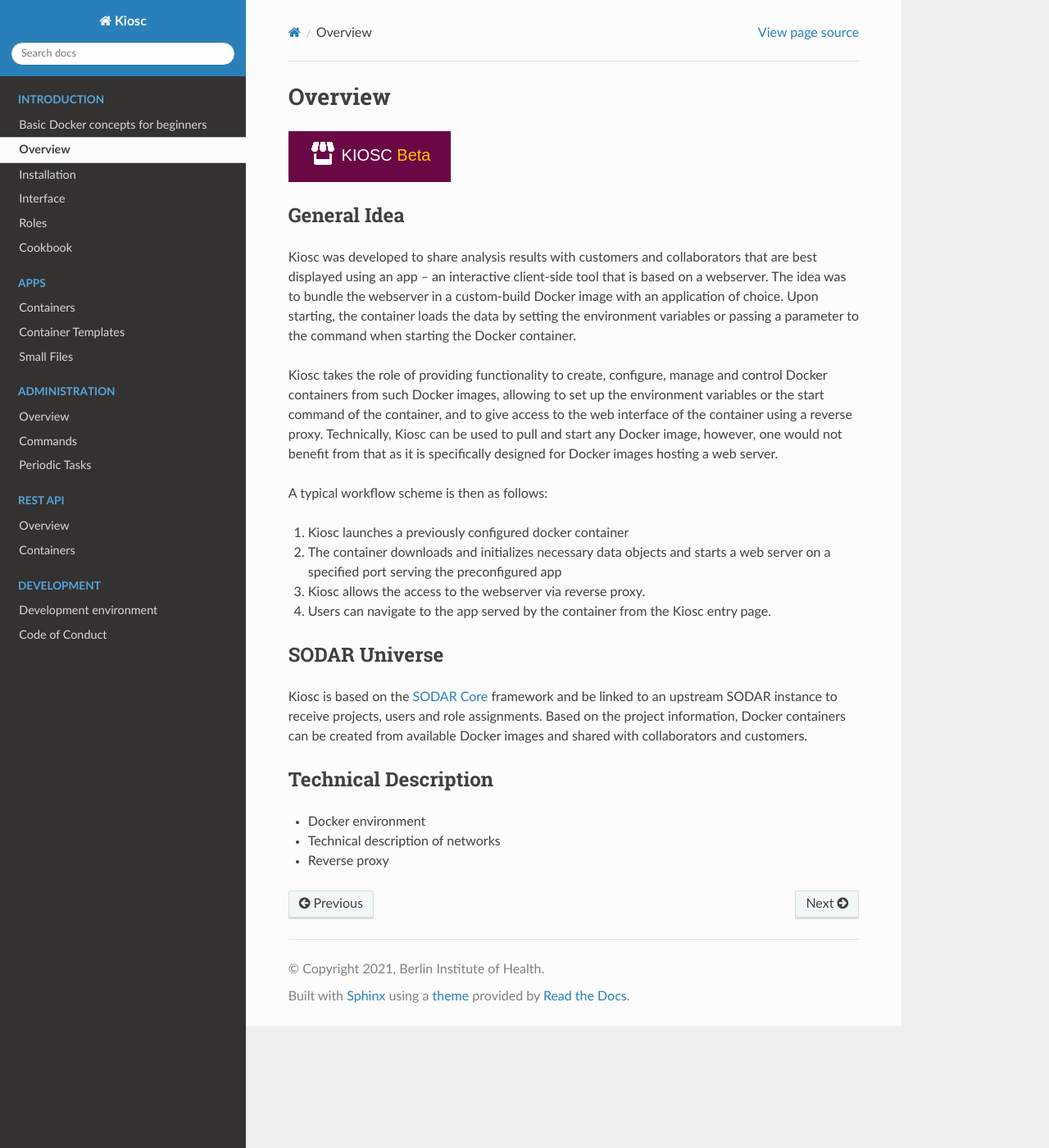
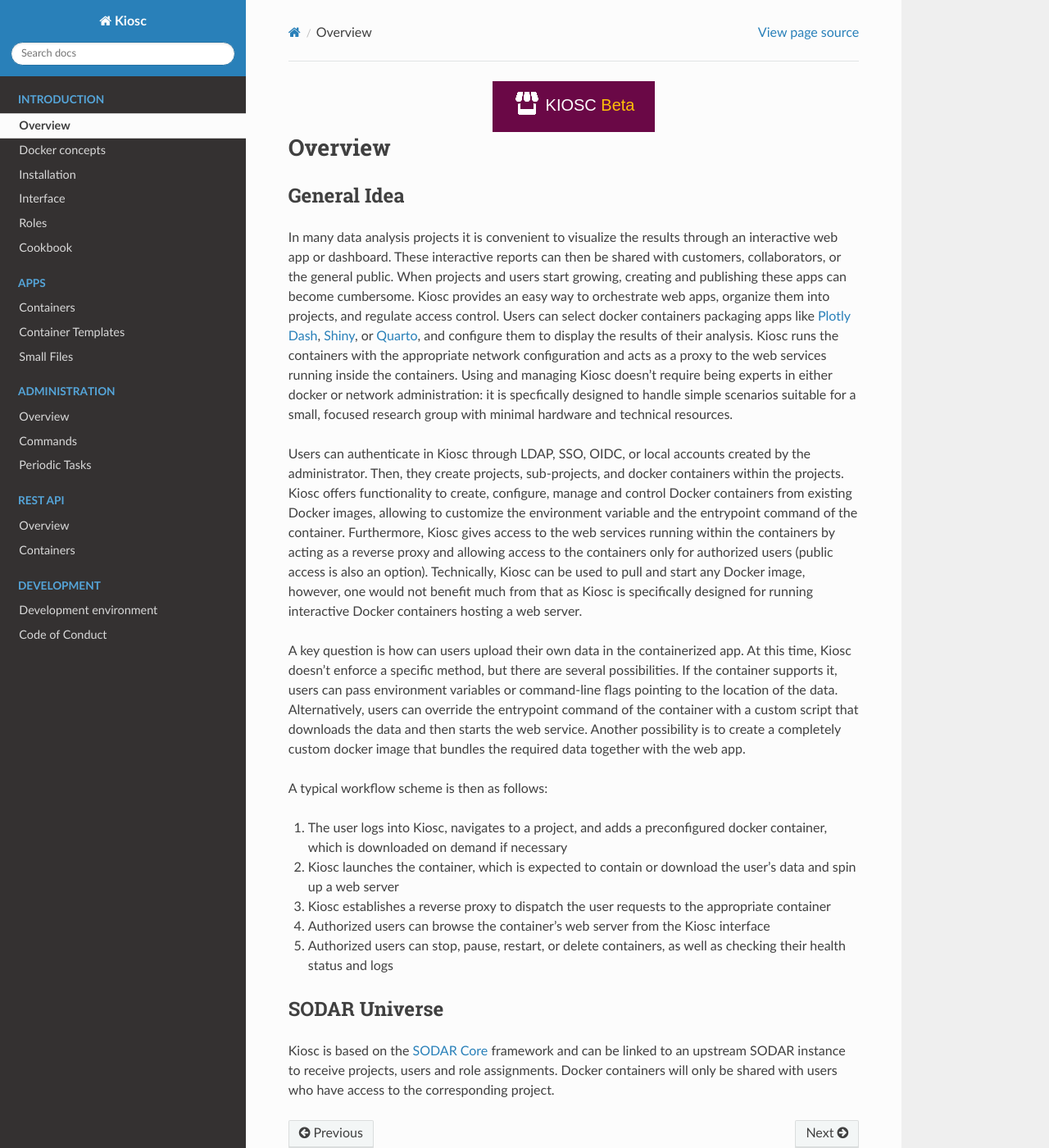
Before and after one commit to bihealth/kiosc-server, a Sphinx documentation site: the page built from docs/source/introduction_overview.rst, in a window 1280 px wide and 1400 px high. Shown: the whole window at 82% size. Built offline with Sphinx 7.4.7 and the Read the Docs theme 3.1.0, drawn with Linux system fonts in a browser that asks for light colours.

Commit message:
rewrite overview (#205)

```diff
--- a/docs/source/index.rst
+++ b/docs/source/index.rst
@@ -45,8 +45,8 @@
     :hidden:
     :titlesonly:
 
-    introduction_docker
     introduction_overview
+    Docker concepts <introduction_docker>
     introduction_installation
     introduction_interface
     introduction_roles
--- a/docs/source/introduction_docker.rst
+++ b/docs/source/introduction_docker.rst
@@ -6,8 +6,8 @@
 This chapter is meant to provide a quick introduction to docker and docker compose so that you can start using Kiosc right away even if you are not familiar with container technologies.
 If you have already mastered these topics, feel free to skip to the next chapter.
 
-Docker
-------
+Docker containers and images
+----------------------------
 
 Docker is a program that allows you to isolate certain applications so that they will still run in your machine, but they won't have access to any of your files or resources unless explicitly provided.
 It is useful to strictly control the application and has a number of advantages over installing the application directly:
--- a/docs/source/introduction_overview.rst
+++ b/docs/source/introduction_overview.rst
@@ -1,51 +1,54 @@
 .. _introduction_overview:
+
+.. image:: figures/introduction/overview/logo.png
+  :align: center
+  :alt: Kiosc Logo
 
 Overview
 ========
 
-.. image:: figures/introduction/overview/logo.png
-  :alt: Logo
-
 General Idea
 ------------
 
-Kiosc was developed to share analysis results with customers
-and collaborators that are best displayed using an app – an interactive
-client-side tool that is based on a webserver. The idea was to bundle the
-webserver in a custom-build Docker image with an application of
-choice.  Upon starting, the container loads the data by setting the
-environment variables or passing a parameter to the command when starting
-the Docker container.
+In many data analysis projects it is convenient to visualize the results through an interactive web app or dashboard.
+These interactive reports can then be shared with customers, collaborators, or the general public.
+When projects and users start growing, creating and publishing these apps can become cumbersome.
+Kiosc provides an easy way to orchestrate web apps, organize them into projects, and regulate access control.
+Users can select docker containers packaging apps like `Plotly Dash <https://dash.plotly.com/>`__, `Shiny <https://shiny.posit.co/>`__, or `Quarto <https://quarto.org/docs/dashboards/>`__, and configure them to display the results of their analysis.
+Kiosc runs the containers with the appropriate network configuration and acts as a proxy to the web services running inside the containers.
+Using and managing Kiosc doesn't require being experts in either docker or network administration: it is specfically designed to handle simple scenarios suitable for a small, focused research group with minimal hardware and technical resources.
 
-Kiosc takes the role of providing functionality to create, configure,
-manage and control Docker containers from such Docker images, allowing to
-set up the environment variables or the start command of the container, and
-to give access to the web interface of the container using a reverse proxy.
-Technically, Kiosc can be used to pull and start any Docker image, however,
-one would not benefit from that as it is specifically designed for Docker
-images hosting a web server.
+Users can authenticate in Kiosc through LDAP, SSO, OIDC, or local accounts created by the administrator.
+Then, they create projects, sub-projects, and docker containers within the projects.
+Kiosc offers functionality to create, configure, manage and control Docker containers from existing Docker images, allowing to customize the environment variable and the entrypoint command of the container.
+Furthermore, Kiosc gives access to the web services running within the containers by acting as a reverse proxy and allowing access to the containers only for authorized users (public access is also an option).
+Technically, Kiosc can be used to pull and start any Docker image, however, one would not benefit much from that as Kiosc is specifically designed for running interactive Docker containers hosting a web server.
+
+A key question is how can users upload their own data in the containerized app.
+At this time, Kiosc doesn't enforce a specific method, but there are several possibilities.
+If the container supports it, users can pass environment variables or command-line flags pointing to the location of the data.
+Alternatively, users can override the entrypoint command of the container with a custom script that downloads the data and then starts the web service.
+Another possibility is to create a completely custom docker image that bundles the required data together with the web app.
+
+.. At this time, Kiosc doesn't support mounting remote filesystems, but this functionality is being considered.
 
 A typical workflow scheme is then as follows:
 
-1. Kiosc launches a previously configured docker container
-2. The container downloads and initializes necessary data objects and starts a web server on a
-   specified port serving the preconfigured app
-3. Kiosc allows the access to the webserver via reverse proxy.
-4. Users can navigate to the app served by the container from the Kiosc
-   entry page.
+1. The user logs into Kiosc, navigates to a project, and adds a preconfigured docker container, which is downloaded on demand if necessary
+2. Kiosc launches the container, which is expected to contain or download the user's data and spin up a web server
+3. Kiosc establishes a reverse proxy to dispatch the user requests to the appropriate container
+4. Authorized users can browse the container's web server from the Kiosc interface
+5. Authorized users can stop, pause, restart, or delete containers, as well as checking their health status and logs
 
 SODAR Universe
 --------------
 
-Kiosc is based on the `SODAR Core <https://github.com/bihealth/sodar-core>`__
-framework and be linked to an upstream SODAR instance to receive projects,
-users and role assignments. Based on the project information, Docker containers
-can be created from available Docker images and shared with collaborators and
-customers.
+Kiosc is based on the `SODAR Core <https://github.com/bihealth/sodar-core>`__ framework and can be linked to an upstream SODAR instance to receive projects, users and role assignments.
+Docker containers will only be shared with users who have access to the corresponding project.
 
-Technical Description
----------------------
+.. Technical Description
+.. ---------------------
 
-- Docker environment
-- Technical description of networks
-- Reverse proxy
+.. - Docker environment
+.. - Technical description of networks
+.. - Reverse proxy
```
